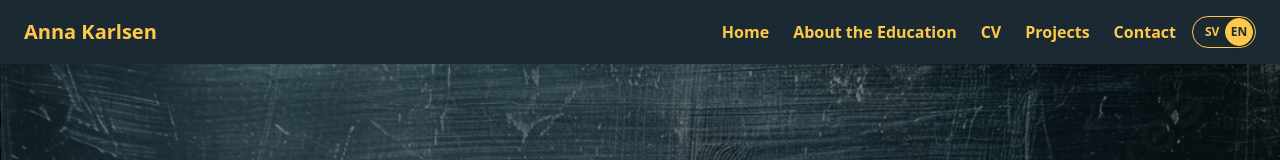
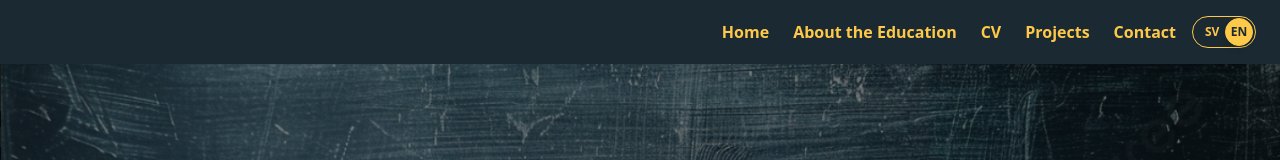
Before and after one commit to annkar73/portfolio-nextjs, a Next.js app: page /en in a window 1280 px wide. Shown: the top 160 px of the page. Built offline with nearby package versions, Linux system fonts and the light colour scheme.

Commit message:
add print:hidden to header

```diff
--- a/src/components/Header.tsx
+++ b/src/components/Header.tsx
@@ -18,7 +18,7 @@ export default function Header() {
         backgroundColor: "var(--color-foreground)",
         color: "var(--color-background)",
       }}
-      className="w-full px-6 py-4 flex justify-between items-center relative"
+      className="w-full px-6 py-4 flex justify-between items-center relative print:hidden"
     >
       <h1 className="font-bold text-xl">
         <Link href={`/${locale}`} style={{ color: "var(--color-accent)" }}>
--- a/src/messages/en.json
+++ b/src/messages/en.json
@@ -1,6 +1,6 @@
 {
   "header": {
-    "title": "Anna Karlsen",
+    "title": "",
     "nav": {
       "home": "Home",
       "edu": "About the Education",
--- a/src/messages/sv.json
+++ b/src/messages/sv.json
@@ -1,6 +1,6 @@
 {
   "header": {
-    "title": "Anna Karlsen",
+    "title": "",
     "nav": {
       "home": "Hem",
       "edu": "Om utbildningen",
```
